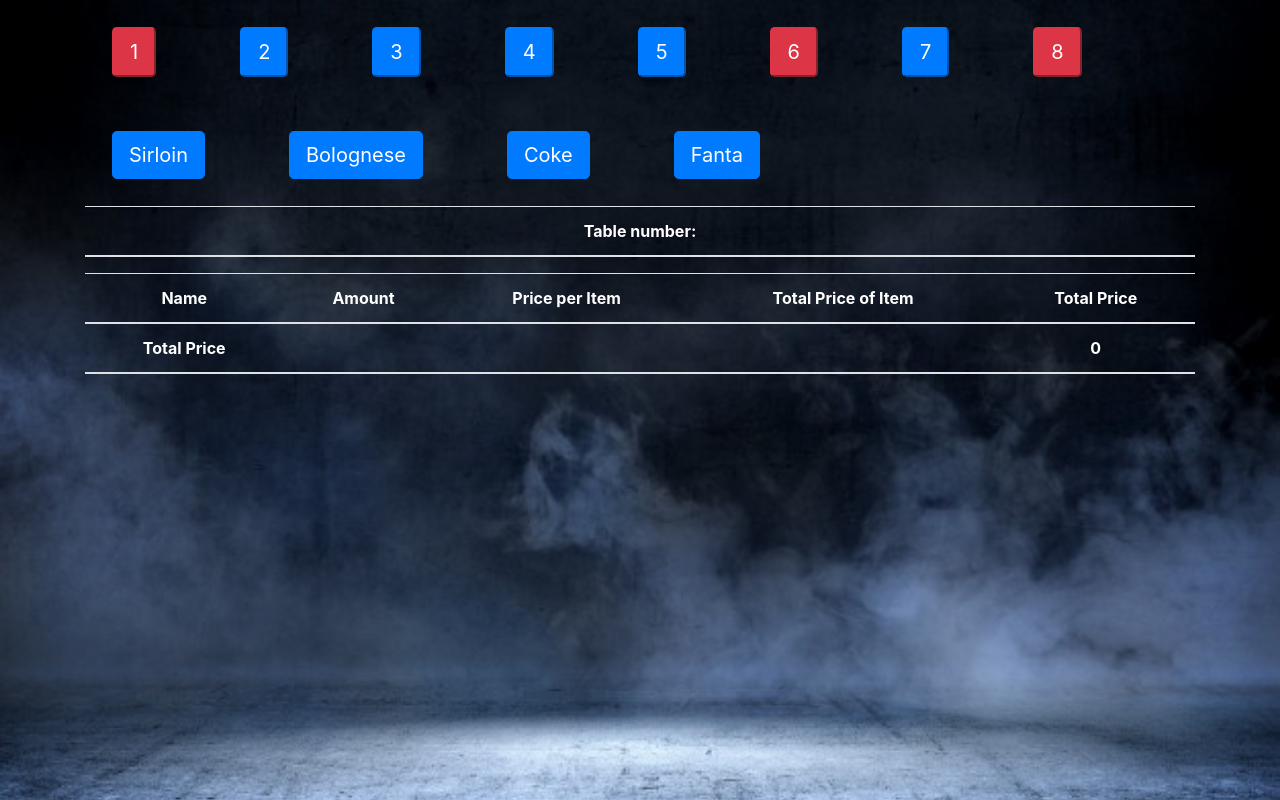
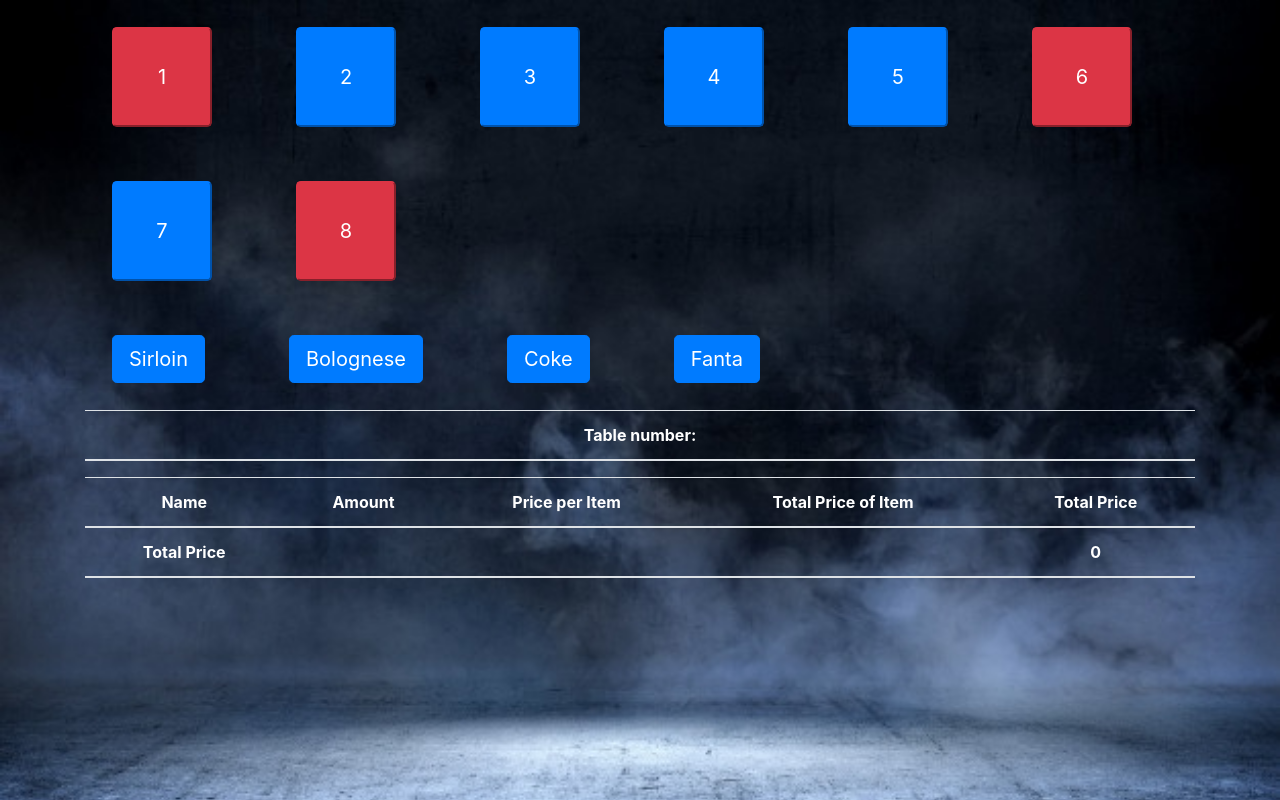
Before and after one commit to Mpinan/POS_system, a React (Create React App) app in the folder pos/: page / in a window 1280 px wide. Built offline with nearby package versions, Linux system fonts and the light colour scheme; the HTML template or start-up script is replaced by a standard one.

Commit message:
Resize buttons

```diff
--- a/pos/src/App.js
+++ b/pos/src/App.js
@@ -105,7 +105,7 @@ class App extends Component {
     return (
       <div className="App">
         <Container>
-          <Row className="text-center">
+          <Row className="text-left">
             {listOfTables.map((table, i) => (
               <div style={{ margin: "2px" }} key={i}>
                 <Col xs="6" sm="4">
--- a/pos/src/Components/Table/table.jsx
+++ b/pos/src/Components/Table/table.jsx
@@ -22,8 +22,17 @@ class DinningTable extends Component {
 
     return (
       <div>
-        <div style={{ margin: "10px", padding: "15px" }}>
+        <div
+          style={{
+            margin: "10px",
+            padding: "15px",
+          }}
+        >
           <button
+            style={{
+              width: 100,
+              height: 100,
+            }}
             className={isBusy() ? "btn-lg btn-danger" : "btn-lg btn-primary"}
             id="book-table"
             onClick={selectTable}
```
